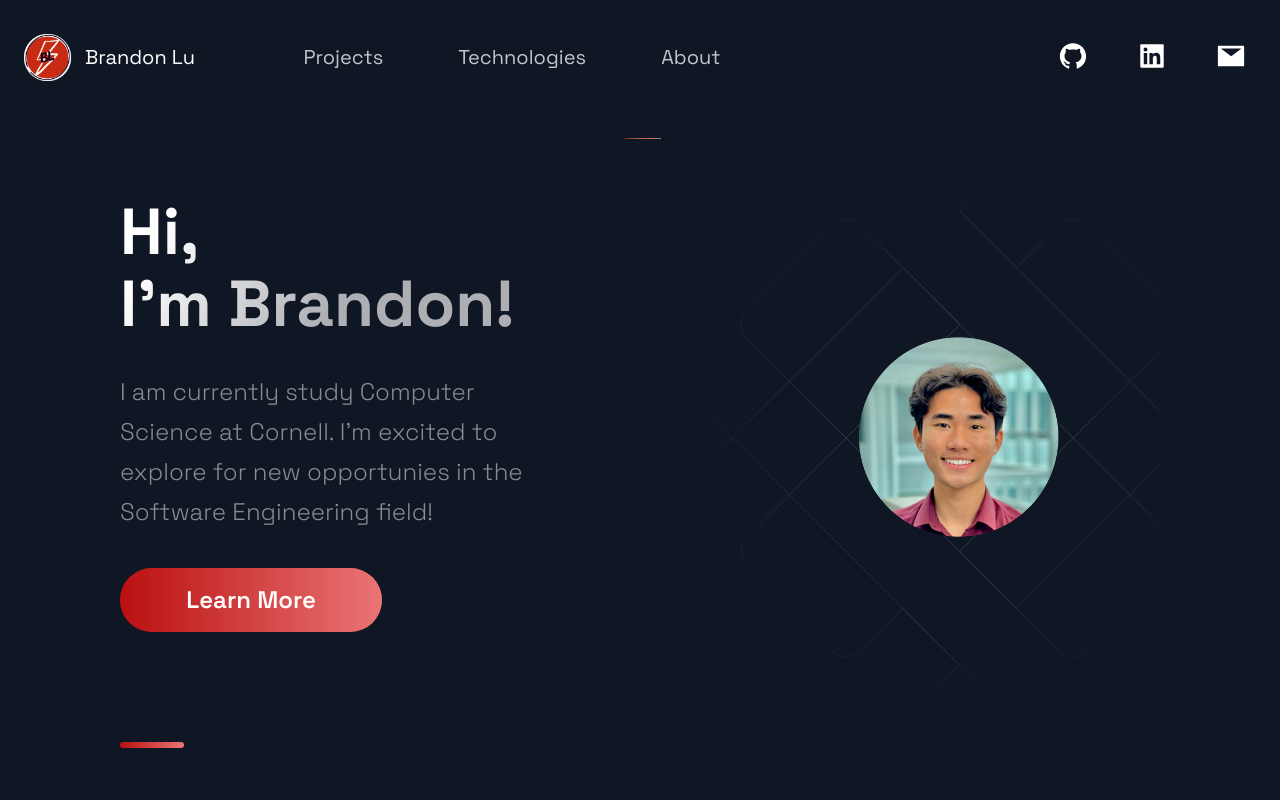
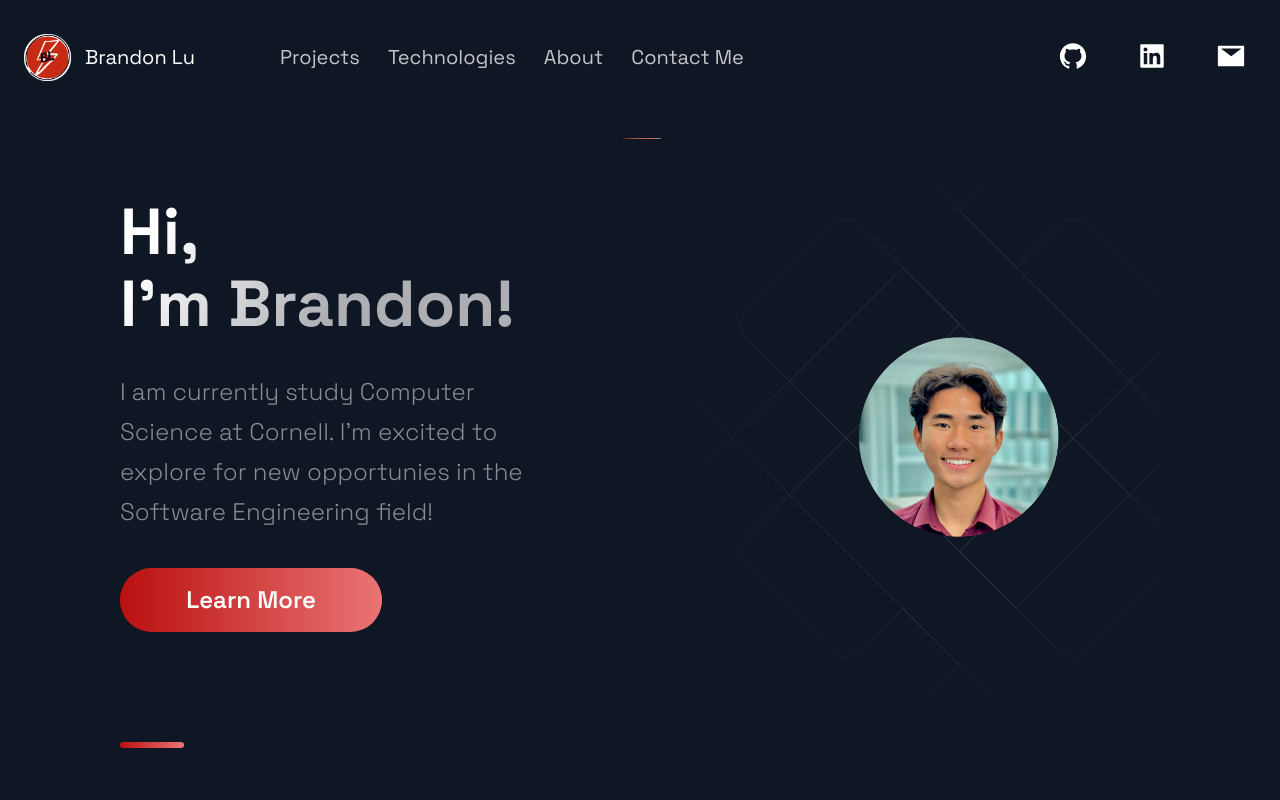
Before and after one commit to Brandonnl/portfolio_website, a Next.js app: page / in a window 1280 px wide. Shown: the top 800 px of the page. Built offline with nearby package versions, Linux system fonts and the light colour scheme.

Commit message:
Added contact me header

```diff
--- a/src/components/ContactMe/ContactMe.js
+++ b/src/components/ContactMe/ContactMe.js
@@ -57,7 +57,7 @@ const ContactMe = () => {
   };
 
   return (
-    <Section>
+    <Section nopadding id="contactme">
       <div style={{ display: 'flex', alignItems: 'center', flexDirection: isMobile ? 'column' : 'row' }}>
         <div style={{ marginRight: isMobile ? '0' : '40px', marginBottom: isMobile ? '40px' : '0' }}>
           <img src="/images/me.png" alt="Your Image" style={{ width: '200px', borderRadius: '50%', objectFit: 'cover' }} />
--- a/src/components/Header/Header.js
+++ b/src/components/Header/Header.js
@@ -31,6 +31,13 @@ const Header = () => (
           <NavLink>About</NavLink>
         </Link>
       </li>
+
+      <li>
+        <Link href="#contactme" legacyBehavior>
+          <NavLink>Contact Me</NavLink>
+        </Link>
+      </li>
+
     </Div2>
     <Div3>
       <SocialIcons href="https://github.com/Brandonnl">
```
